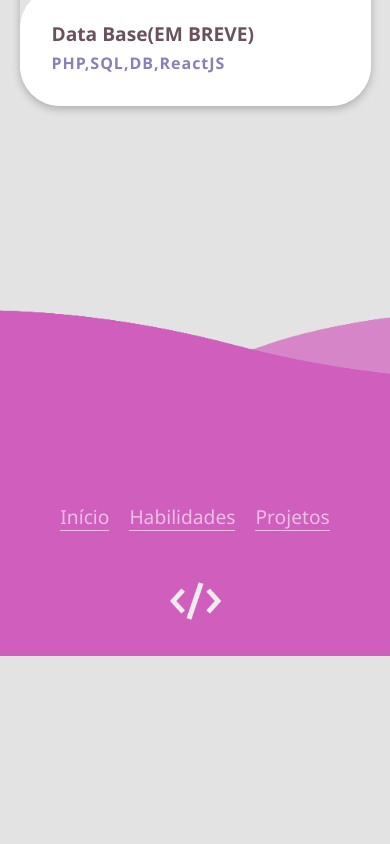
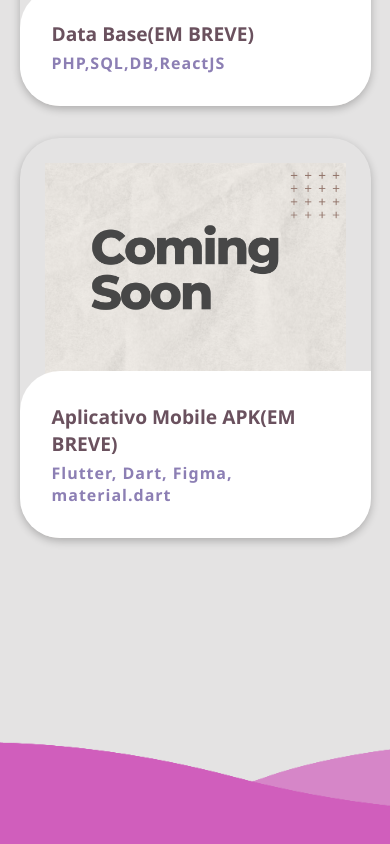
Before and after one commit to FernandesThalita/portifolio_, a plain HTML site: page index.html in a window 390 px wide. Shown: the part 5519-6363 px from the top of the page. Before the commit the page ends 6175 px from the top, so only its background shows below. Drawn offline with nearby package versions, Linux system fonts and the light colour scheme; a script that the page names is missing.

Commit message:
Update index.html

```diff
--- a/index.html
+++ b/index.html
@@ -279,6 +279,25 @@
                 </div>
             </div>
         </li>
+        <li>
+            <div href="" class="card">
+                <img src="media/img/emBreve.png" class="card_img">
+                <div class="card_overlay">
+                    <div class="card_header">
+                        <div class="card_header-text">
+                            <h3 class="card_title">
+                                Aplicativo Mobile APK(EM BREVE)
+                            </h3>
+                            <span>Flutter, Dart, Figma, material.dart </span>
+                        </div>
+                    </div>
+                    <p class="card_description">
+                        Projeto em processo, de um aplicativo mobile. Gerado em APK
+                    </p>
+
+                </div>
+            </div>
+        </li>
     </ul>
     <div class="container-footer">
         <footer>
```
